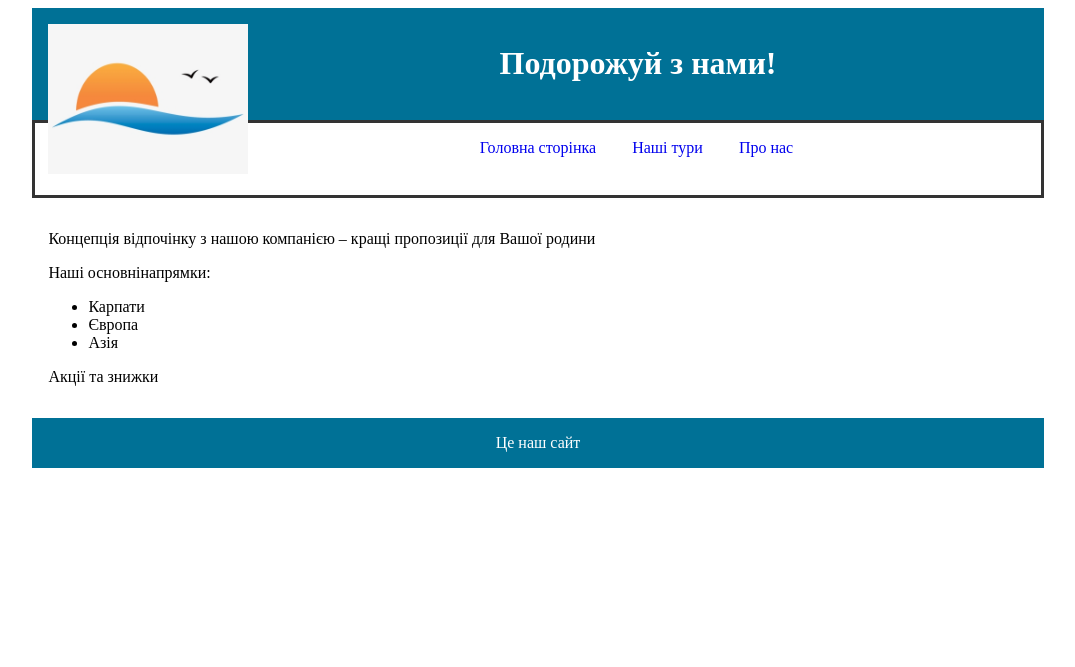
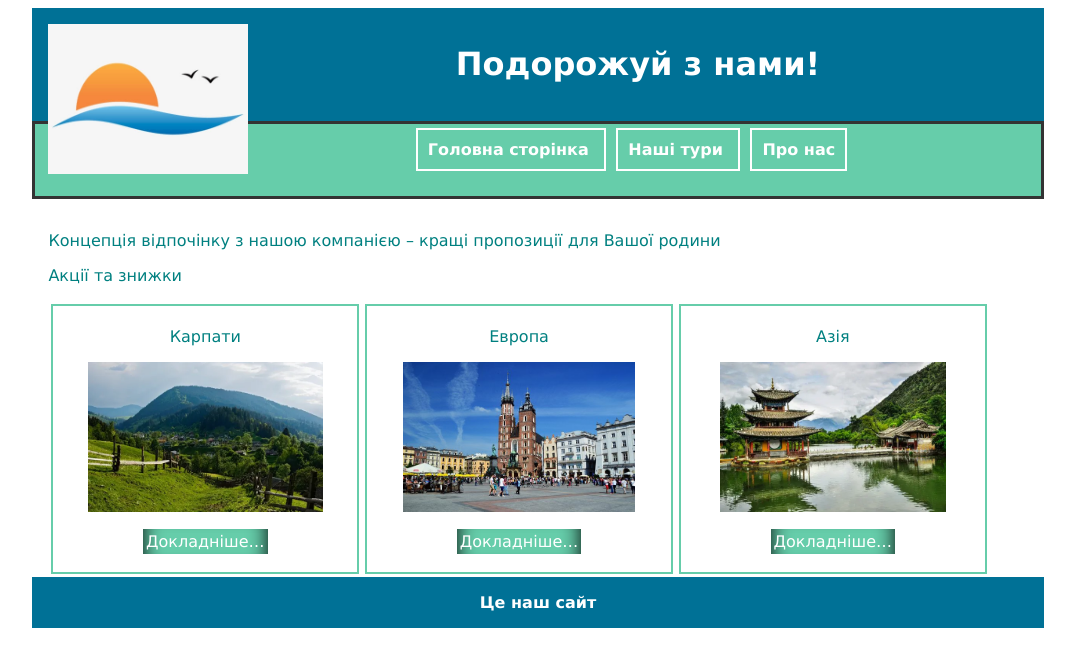
Before and after one commit to JuliaGood/web-labs, a PHP site: page / in a window 1280 px wide. Shown: the top 667 px of the page, without its empty margins (102-1177 px from the left). Run offline with PHP 8.4, Linux system fonts and the light colour scheme.

Commit message:
second commit. практична робота 2

```diff
--- a/index.html
+++ b/index.html
@@ -41,17 +41,40 @@
 			<p>
 				Концепція відпочінку з нашою компанією – кращі пропозиції для Вашої родини
 			</p>
+			<p>Акції та знижки</p>
+
+			<div id="tours">
+
+				<div class="tour">
+					<p>Карпати</p>
+					<img src="img/Karpats.jpg">
 					<p>
-				Наші основнінапрямки:
-			<ul>
-				<li>Карпати</li>
-				<li>Європа </li>
-				<li>Азія</li>
-			</ul>
+						<a class="actia" href="#">
+							Докладніше…
+						</a>
 					</p>
+				</div>
+				<div class="tour">
+					<p>Европа</p>
+					<img src="img/europe.jpg">
 					<p>
-				Акції та знижки
+						<a class="actia" href="#">
+							Докладніше…
+						</a>
 					</p>
+				</div>
+				<div class="tour">
+					<p>Азія</p>
+					<img src="img/asia.jpg">
+					<p>
+						<a class="actia" href="#">
+							Докладніше…
+						</a>
+					</p>
+				</div>
+
+			</div>
+
 		</div>
 
 		<!-- Footer -->
--- a/styles.css
+++ b/styles.css
@@ -2,6 +2,11 @@ div#content {
   width: 80%;
   border: none;
   margin: auto;
+  font-family:Verdana;
+  font-style:normal;
+  font-size:normal;
+  font-weight:bold;
+  text-align:center;
 }
 div #logo img{
   width:200px;
@@ -23,18 +28,28 @@ nav {
   border: solid #333;
   padding: 1em;
   text-align: center;
+  list-style-type:none;
+  background-color:#66CDAA;
 }
 
 nav a {
   text-decoration: none;
   padding: 1em;
+  padding: 10px;
+  margin-right:10px;
+  color:white;
+  border:solid white 2px;
 }
+
 
 #main {
   padding: 1em;
+  color:#008080;
+  font-weight:normal;
+  text-align:justify;
 }
 
-
+/* turs.html*/
 table#tours {
 	width:80%;
 	margin:auto;
@@ -44,6 +59,7 @@ table#tours td {
 	border: 2px solid red;
 }
 
+/* contacts.html*/
 /* table#form {
 	width:80%;
 	margin:auto;
@@ -52,3 +68,27 @@ table#form td {
 	text-align: left;
 	border: 2px solid red;
 }
+
+/* index.html */
+#tours {
+  text-align:left;
+}
+.tour {
+  width:30%;
+  border:#66CDAA solid 2px;
+  text-align: center;
+  padding:5px;
+  margin:3px;
+  float:left;
+}
+.tour img{
+  max-width: 80%;
+  height:150px;
+}
+div.tour a{
+  background-color:#66CDAA;
+  text-decoration:none;
+  padding: 3px;
+  color:white;
+  box-shadow: 20px 0 20px -20px #000 inset, -20px 0 20px -20px #000 inset;
+}
```
Also changed, not shown: img/asia.jpg (added), img/europe.jpg (added), img/karpats.jpg (added), img/logo.png. Lines whose indentation alone changed are shown as unchanged.
